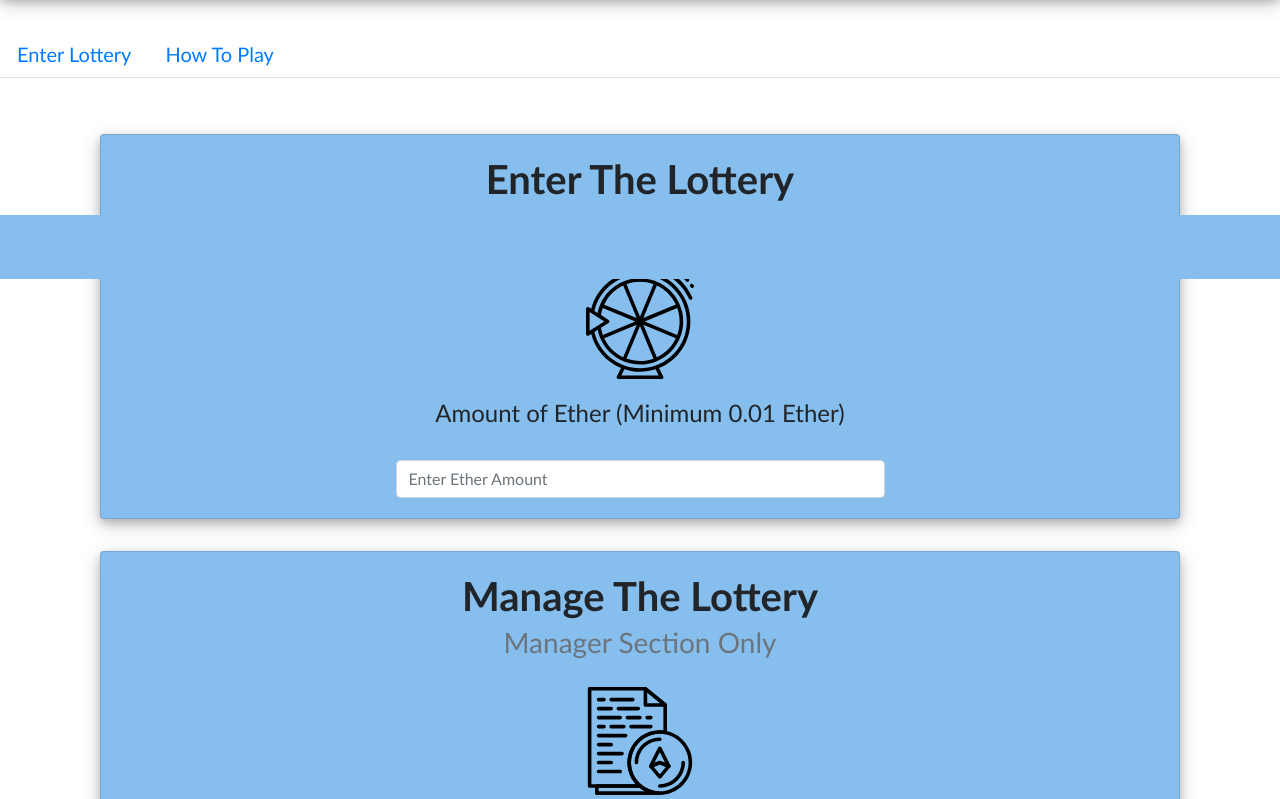
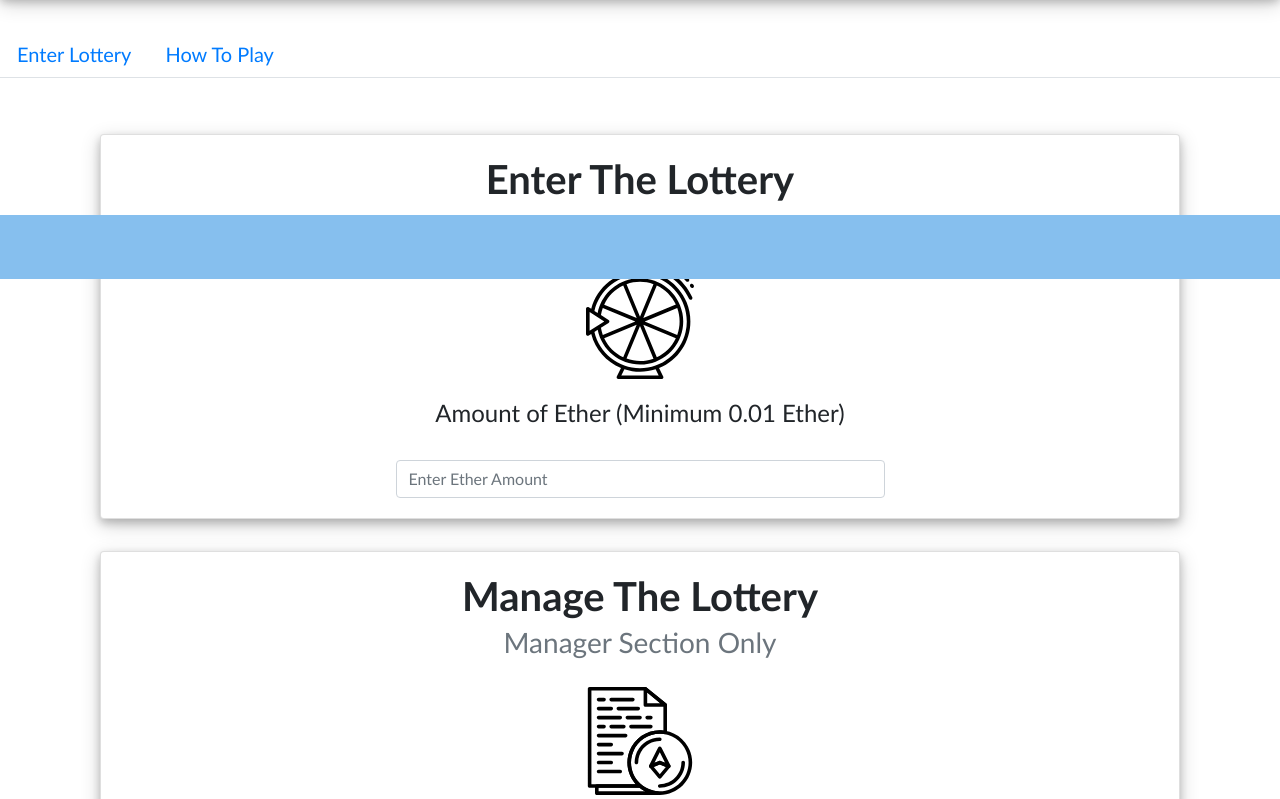
Before and after one commit to StevenLillis/Ethereum-Lottery, a React (Create React App) app in the folder client/: page / in a window 1280 px wide. Shown: the part 521-1320 px from the top of the page. Built offline with nearby package versions, Linux system fonts and the light colour scheme.

Commit message:
Minor Changes - Nothing Important

```diff
--- a/client/src/component/enter.css
+++ b/client/src/component/enter.css
@@ -1,6 +1,6 @@
 .background-shadow {
     box-shadow: 0 4px 8px 0 rgba(0, 0, 0, 0.2), 0 6px 20px 0 rgba(0, 0, 0, 0.19) !important;
-    background-color: #86bfee !important;
+    /* background-color: #86bfee !important; */
     margin-top: 2rem;
     margin-bottom: 2rem;
 }
--- a/client/src/component/jumbotron.js
+++ b/client/src/component/jumbotron.js
@@ -17,7 +17,7 @@ const ReactJumbotron = () => {
                 <br />
                 <p className="lead">
                 &emsp;
-                        <Button color="primary" id="toggler" style={{ marginBottom: '1rem', width: '220px', height: '60px', fontSize: '1.1rem'}}>
+                        <Button color="primary" id="toggler" style={{ marginBottom: '1rem', width: '210px', height: '60px', fontSize: '1.1rem'}}>
                             ACCOUNT INFORMATION
                         </Button>
                         <UncontrolledCollapse toggler="#toggler">
```
